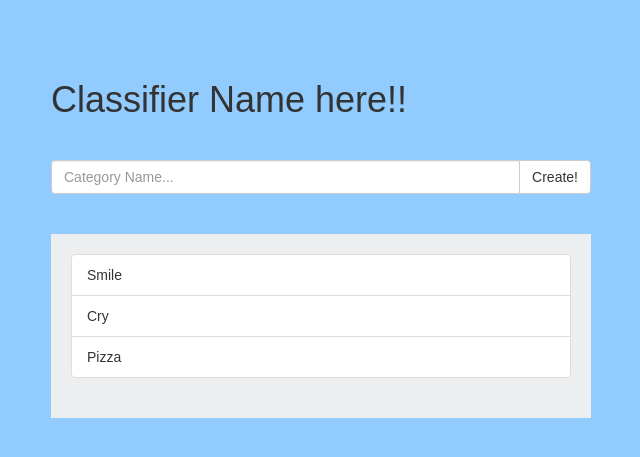
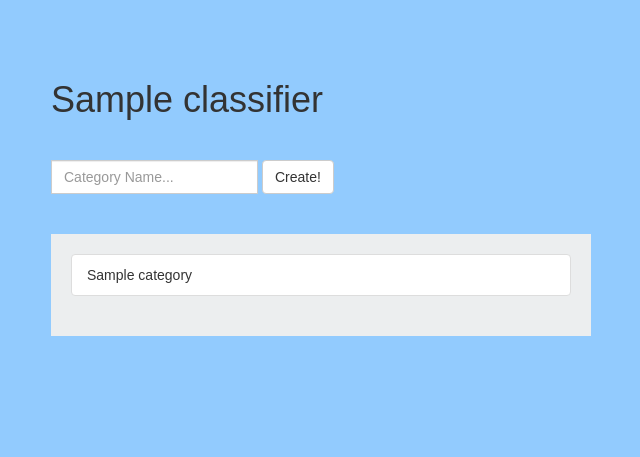
Before and after one commit to maggiecorrell/text_classifier, a Django app: page /category/1/ in a window 1280 px wide. Shown: the part 52-509 px from the top of the page, without its empty margins (34-674 px from the left). Run offline with Django 3.2, Linux system fonts and the light colour scheme; a user stored in the database is signed in; tables that the repository leaves empty hold one stand-in row (values such as "Sample post"); some libraries are stand-ins or nearby versions.

Commit message:
User can now add categories to their classifier

```diff
--- a/classifier/templates/category.html
+++ b/classifier/templates/category.html
@@ -10,20 +10,22 @@
 <body>
   <div class="container">
     <div class="col-md-6">
-      <h1 class="top"> Classifier Name here!! </h1>
+      <h1 class="top text-xs-center">{{ classifier.name }}</h1>
     <div class="input-group">
-        <input type="text" class="form-control" placeholder="Category Name...">
-        <span class="input-group-btn">
-          <button class="btn btn-default" type="button">Create!
-          </button>
-        </span>
+        <form class="form-inline" action="" method="post">
+          {% csrf_token %}
+          <div class="form-group">
+            <input type="text" class="form-control" name="category-name" placeholder="Category Name...">
+          </div>
+          <button class="btn btn-default" type="submit">Create!</button>
+        </form>
       </div>
 
       <div class="card">
         <ul class="list-group list-group-flush">
-          <li class="list-group-item">Smile</li>
-          <li class="list-group-item">Cry</li>
-          <li class="list-group-item">Pizza</li>
+          {% for category in categories %}
+            <li class="list-group-item">{{ category.name }}</li>
+          {% endfor %}
         </ul>
       </div>
 
--- a/classifier/views.py
+++ b/classifier/views.py
@@ -5,7 +5,7 @@ from django.contrib.auth.forms import UserCreationForm, AuthenticationForm
 from django.core.urlresolvers import reverse
 from django.http import HttpResponseRedirect
 from .forms import UploadFileForm
-from .models import Classifier
+from .models import Classifier, Category
 import magic
 
 
@@ -42,14 +42,15 @@ def category(request, classifier_id):
         classifier = None
     if classifier not in classifiers:
         return HttpResponseRedirect(reverse('classifier', kwargs={'pk': user.pk}))
-    # if request.method == 'POST':
-    #     classifier_name = request.POST.get('classifier-name', '')
-    #     if classifier_name:
-    #         classifier = Classifier(name=classifier_name, user=pk)
-    #         classifier.save()
+    if request.method == 'POST':
+        category_name = request.POST.get('category-name', '')
+        if category_name:
+            category = Category(name=category_name, classifier=classifier)
+            category.save()
     categories = Classifier.objects.get(id=classifier_id).category_set.all()
     context = {
-        'catagories': categories
+        'classifier': classifier,
+        'categories': categories
     }
     return render(request, 'category.html', context)
 
```
